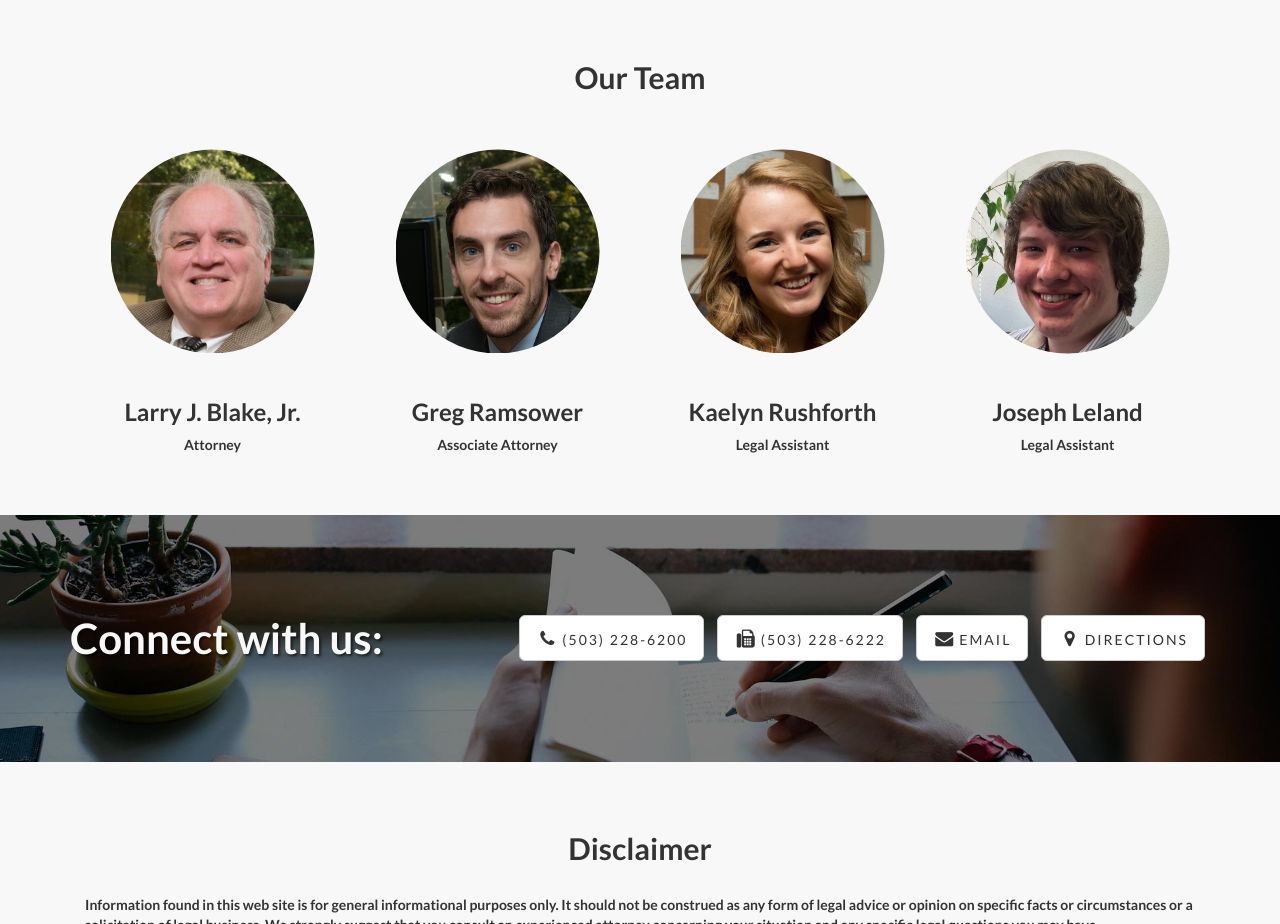
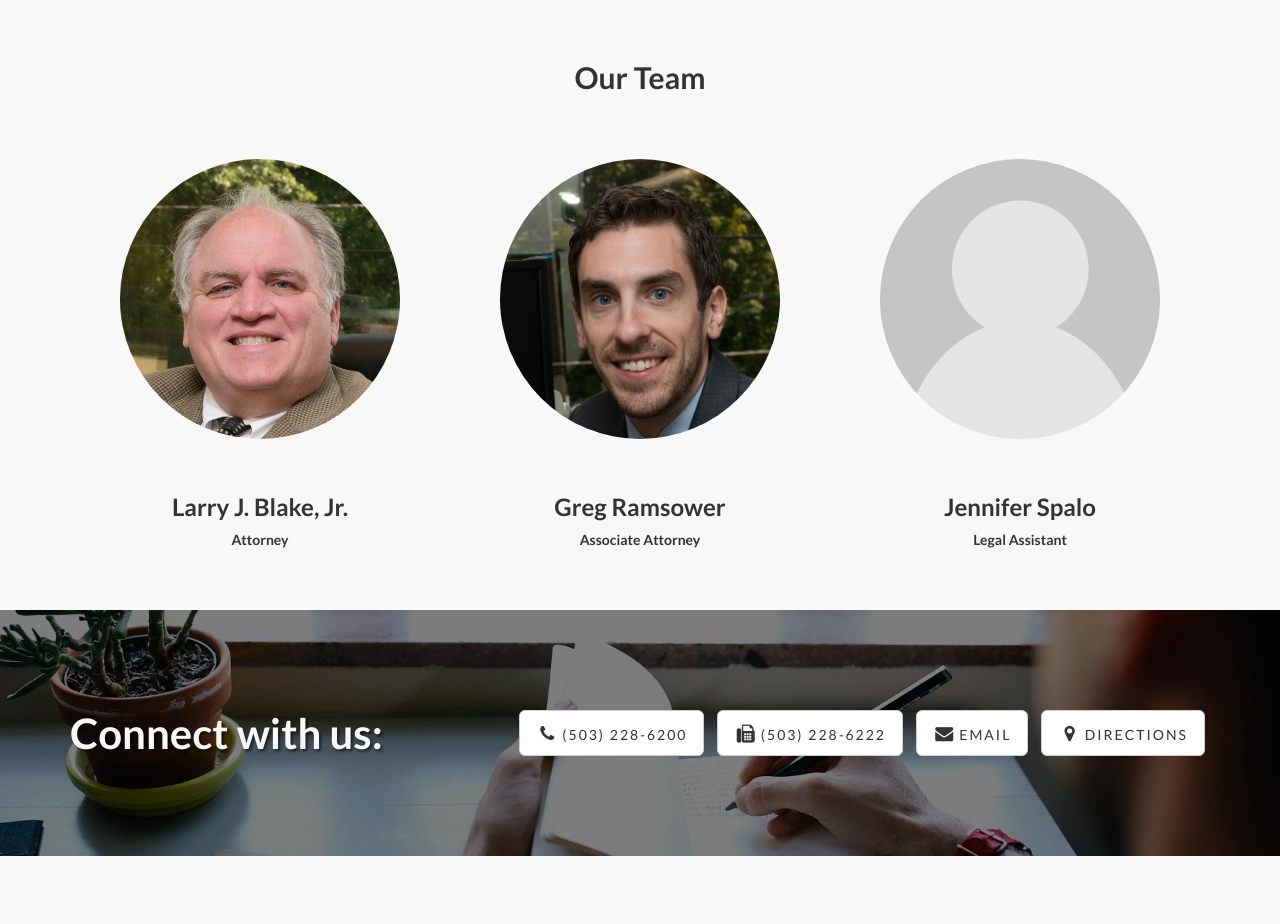
Before and after one commit to nblake989/larryjblakejr.github.io, a plain HTML site: page index.html in a window 1280 px wide. Shown: the part 2480-3404 px from the top of the page. Drawn offline with Linux system fonts and the light colour scheme.

Commit message:
updated office personnel
Removed old employees, adjusted Team Photo columns to play nice with 3-wide on large format displays. -nb

```diff
--- a/index.html
+++ b/index.html
@@ -178,29 +178,29 @@
                 <div class="col-sm-12">
                   <h2 class="section-heading text-center">Our Team</h2>
 
-                  <div class="col-xs-12 col-sm-6 col-md-3 ">
+                  <div class="col-xs-12 col-sm-6 col-md-4 ">
                     <img class="img-responsive img-team" src="img/larry-square.jpg" alt="">
                     <h3 class="text-center">Larry J. Blake, Jr.</h3>
                     <p class="text-center">Attorney</p>
                   </div>
 
-                  <div class="col-xs-12 col-sm-6 col-md-3 ">
+                  <div class="col-xs-12 col-sm-6 col-md-4 ">
                     <img class="img-responsive img-team" src="img/greg-square.jpg" alt="">
                     <h3 class="text-center">Greg Ramsower</h3>
                     <p class="text-center">Associate Attorney</p>
                   </div>
 
-                  <div class="col-xs-12 col-sm-6 col-md-3 ">
-                    <img class="img-responsive img-team" src="img/kaelyn-square.jpg" alt="">
-                    <h3 class="text-center">Kaelyn Rushforth</h3>
+                  <div class="col-xs-12 col-sm-6 col-md-4 ">
+                    <img class="img-responsive img-team" src="img/gravatar-anon.jpg" alt="">
+                    <h3 class="text-center">Jennifer Spalo</h3>
                     <p class="text-center">Legal Assistant</p>
                   </div>
 
-                  <div class="col-xs-12 col-sm-6 col-md-3 ">
+                  <!-- <div class="col-xs-12 col-sm-6 col-md-3 ">
                     <img class="img-responsive img-team" src="img/joe-square.jpg" alt="">
                     <h3 class="text-center">Joseph Leland</h3>
                     <p class="text-center">Legal Assistant</p>
-                  </div>
+                  </div> -->
 
                 </div>
 
```
Also changed, not shown: img/gravatar-anon.jpg (added).
